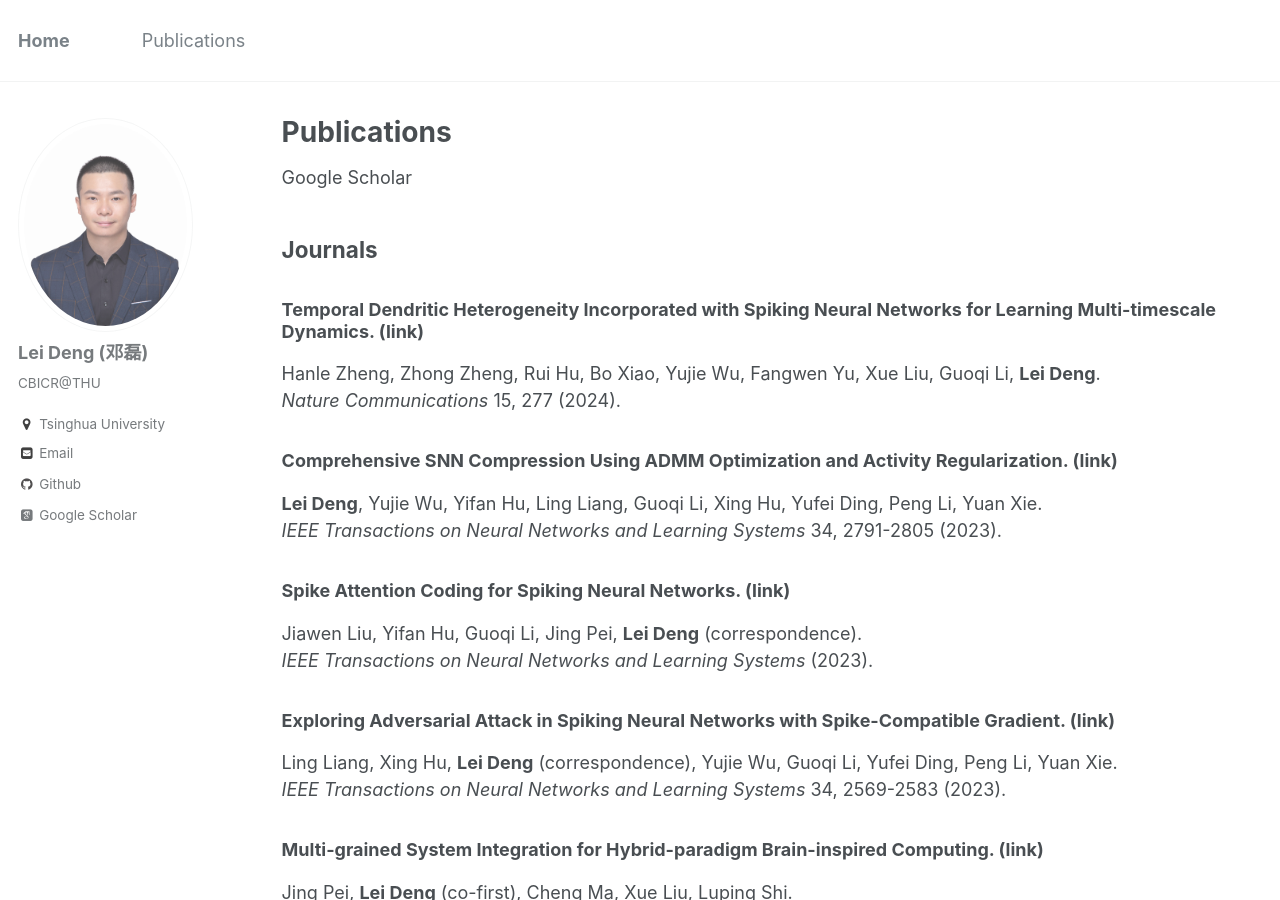
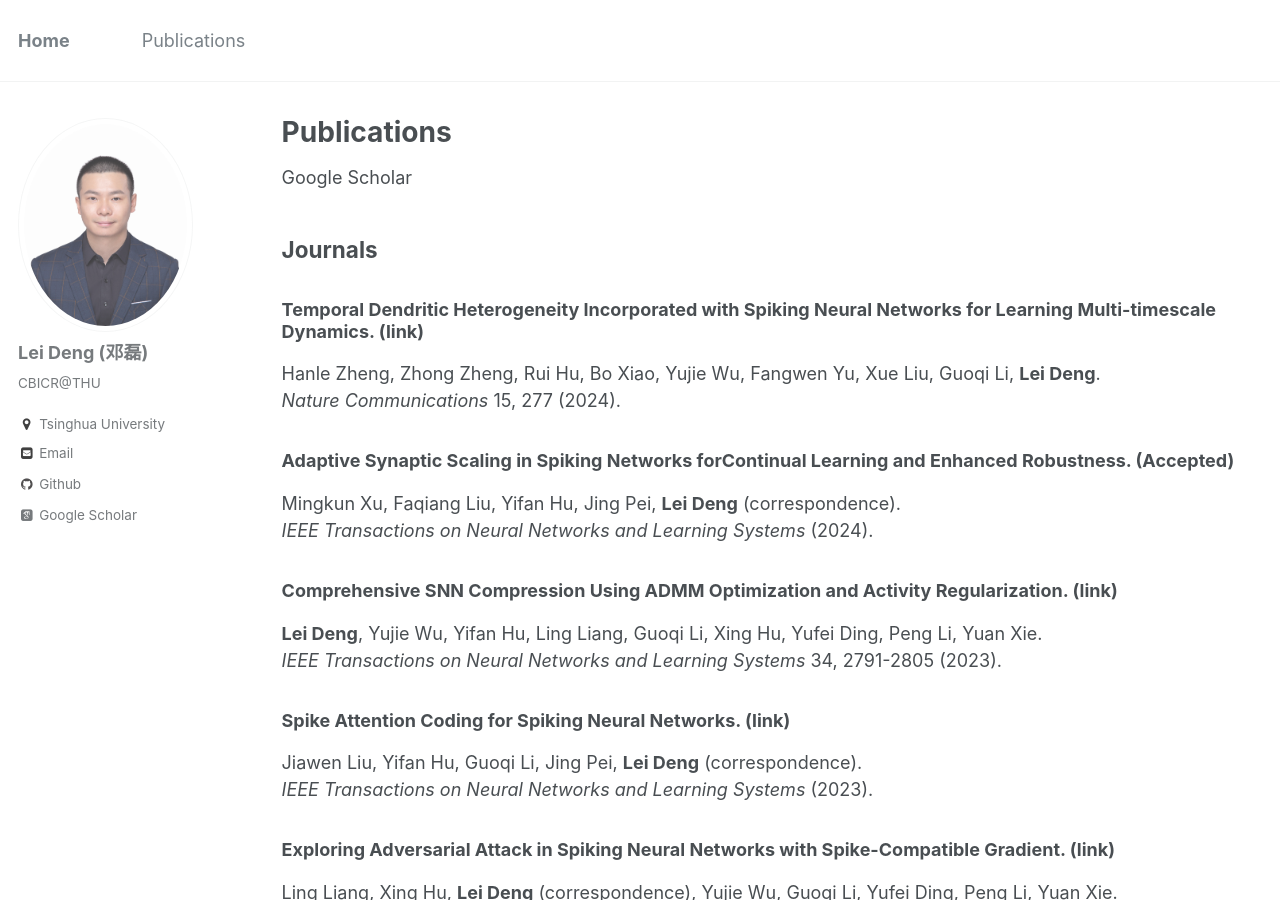
Before and after one commit to dllfei/dllfei.github.io, a Jekyll site: the page built from _pages/publications.md, in a window 1280 px wide and 900 px high. Built offline with Jekyll 4.4.1, drawn with Linux system fonts in a browser that asks for light colours; some web fonts are replaced.

Commit message:
Update publications.md

```diff
--- a/_pages/publications.md
+++ b/_pages/publications.md
@@ -11,6 +11,10 @@ author_profile: true
 ### Temporal Dendritic Heterogeneity Incorporated with Spiking Neural Networks for Learning Multi-timescale Dynamics. ([link](https://www.nature.com/articles/s41467-023-44614-z)) <br />
 Hanle Zheng, Zhong Zheng, Rui Hu, Bo Xiao, Yujie Wu, Fangwen Yu, Xue Liu, Guoqi Li, **Lei Deng**. <br />
 *Nature Communications* 15, 277 (2024).
+
+### Adaptive Synaptic Scaling in Spiking Networks forContinual Learning and Enhanced Robustness. (Accepted) <br />
+Mingkun Xu, Faqiang Liu, Yifan Hu, Jing Pei, **Lei Deng** (correspondence). <br />
+*IEEE Transactions on Neural Networks and Learning Systems* (2024).
 
 ### Comprehensive SNN Compression Using ADMM Optimization and Activity Regularization. ([link](https://ieeexplore.ieee.org/document/9597482)) <br />
 **Lei Deng**, Yujie Wu, Yifan Hu, Ling Liang, Guoqi Li, Xing Hu, Yufei Ding, Peng Li, Yuan Xie. <br />
```
